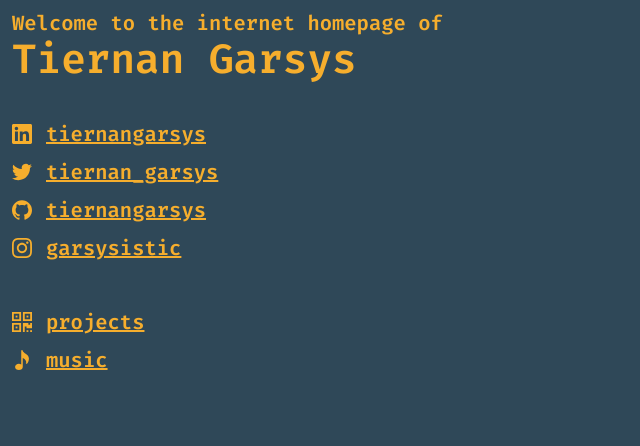
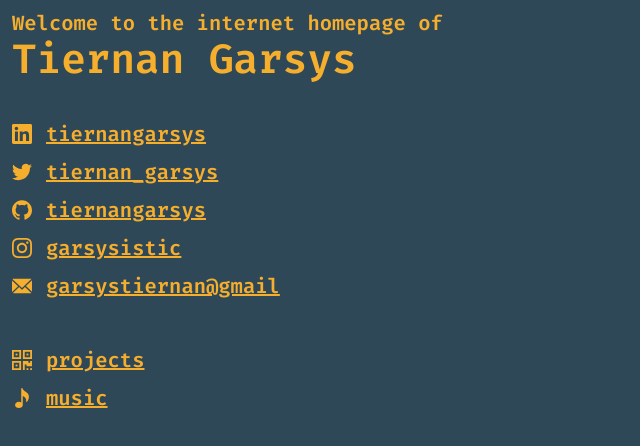
Before and after one commit to TiernanGarsys/website, a React (Create React App) app: page / in a window 1280 px wide. Shown: the top 446 px of the page, without its empty margins (0-640 px from the left). Built offline with nearby package versions, Linux system fonts and the light colour scheme.

Commit message:
Add email link

```diff
--- a/src/components/Home.tsx
+++ b/src/components/Home.tsx
@@ -5,6 +5,7 @@ import {ReactComponent as CodeLogo} from '../assets/code.svg';
 import {ReactComponent as GithubLogo} from '../assets/github.svg';
 import {ReactComponent as InstagramLogo} from '../assets/instagram.svg';
 import {ReactComponent as LinkedInLogo} from '../assets/linkedin.svg';
+import {ReactComponent as MailLogo} from '../assets/mail.svg';
 import {ReactComponent as MusicLogo} from '../assets/music.svg';
 import {ReactComponent as TwitterLogo} from '../assets/twitter.svg';
 
@@ -44,6 +45,12 @@ function Home() {
             garsysistic
           </a>
         </div>
+        <div className="mini-cell">
+          <MailLogo />
+          <a href="mailto:garsystiernan@ygmail.com">
+            garsystiernan@gmail
+          </a>
+        </div>
       </div>
       <div className="cell">
         <div className="mini-cell">
```
Also changed, not shown: src/assets/mail.svg (added), 1 other file (tests, documents, lock files or other folders).
